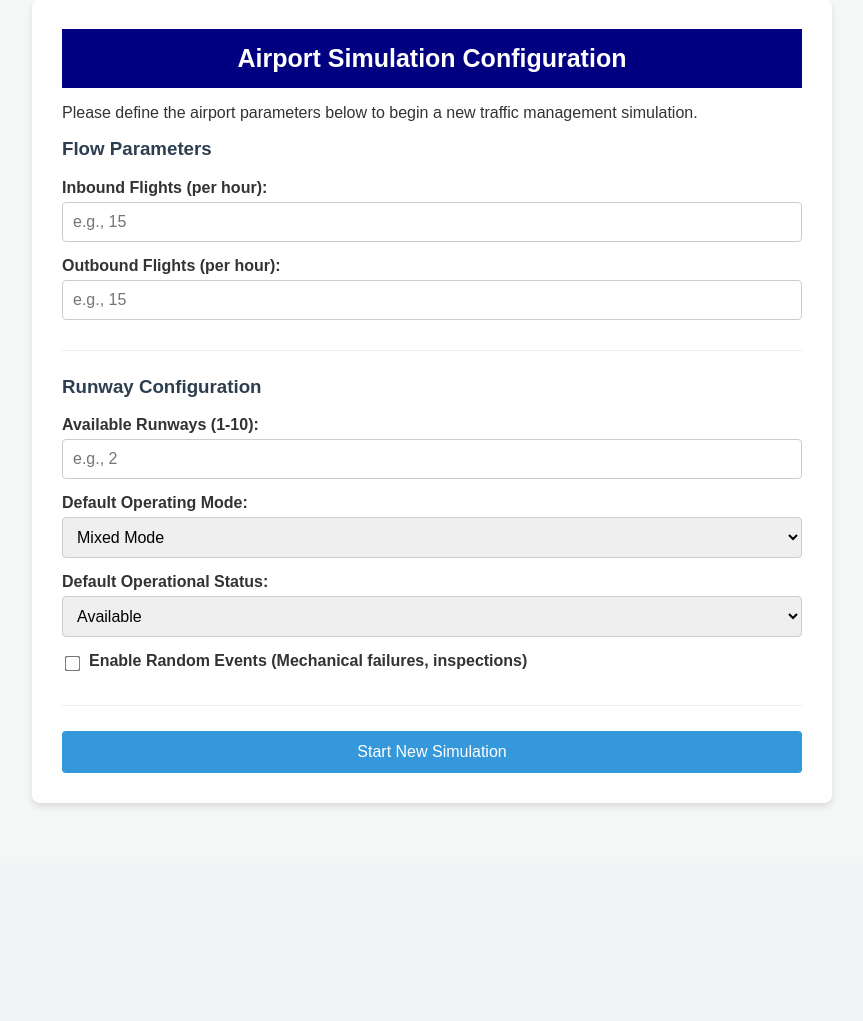
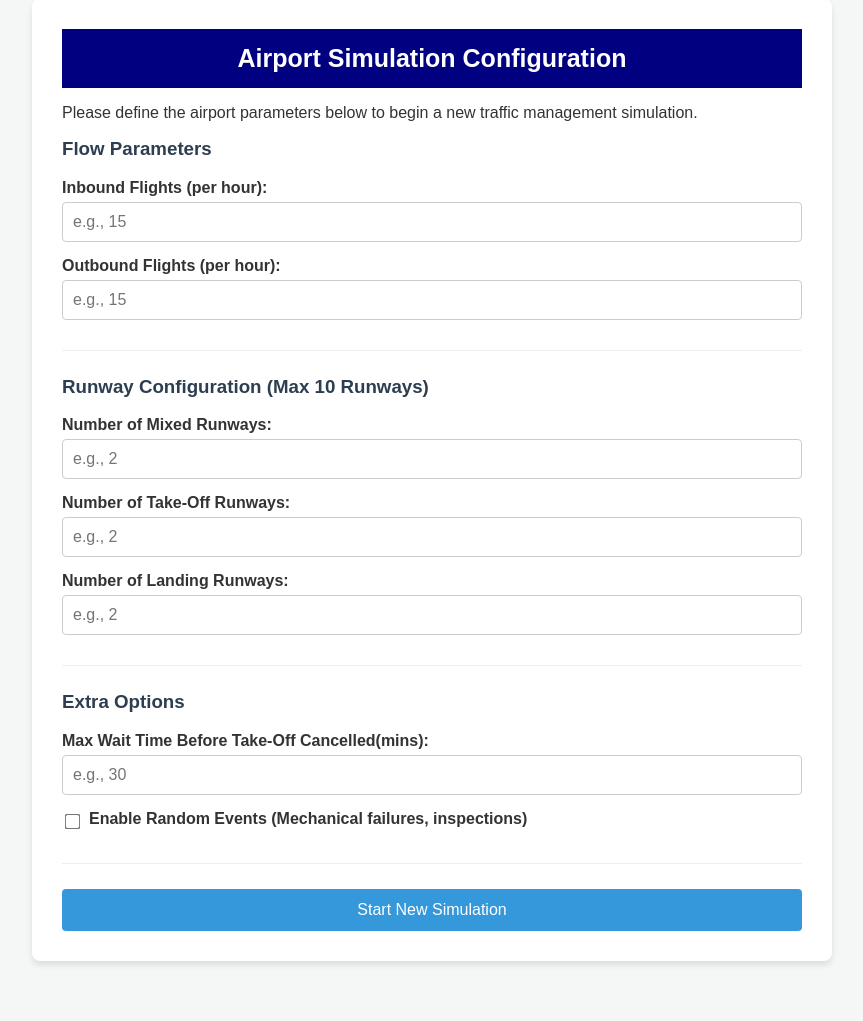
Before and after one commit to leolin25/CS261-Project, a Django app: page / in a window 1280 px wide. Shown: the part 181-1202 px from the top of the page, without its empty margins (208-1071 px from the left). Before the commit the page ends 988 px from the top, so only its background shows below. Run offline with Django 5.2, Linux system fonts and the light colour scheme.

Commit message:
Altered form and commented extra html in order to stress test

```diff
--- a/src/simulation/static/js/validation.js
+++ b/src/simulation/static/js/validation.js
@@ -3,34 +3,36 @@ document.addEventListener("DOMContentLoaded", function() {
     const errorContainer = document.getElementById('error-message');
 
     configForm.addEventListener('submit', function(event) {
-        // Очищаем предыдущие ошибки
+        // Clear previous errors
         errorContainer.style.display = 'none';
         errorContainer.textContent = '';
 
         let errorMsg = '';
 
-        // Получаем значения полей
+        // Get field values
         const inboundFlow = parseInt(document.getElementById('inbound_flow').value);
         const outboundFlow = parseInt(document.getElementById('outbound_flow').value);
-        const numRunways = parseInt(document.getElementById('num_runways').value);
+        const numRunways_mixed = parseInt(document.getElementById('num_runways_mixed').value);
+        const numRunways_to = parseInt(document.getElementById('num_runways_to').value);
+        const numRunways_la = parseInt(document.getElementById('num_runways_la').value);
 
-        // Правило 1: Защита от отрицательных потоков (Security/Robustness requirement)
+
+        //Protection against negative flows
         if (inboundFlow < 0 || outboundFlow < 0) {
             errorMsg = "Error: Flight flow rates per hour cannot be negative values.";
         }
 
-        // Правило 2: Ограничение количества полос (1-10)
-        else if (numRunways < 1 || numRunways > 10) {
+        // Limit the number of runways (1-10)
+        else if ((numRunways_mixed + numRunways_to + numRunways_la) < 1 || (numRunways_mixed + numRunways_to + numRunways_la) > 10) {
             errorMsg = "Error: The number of operational runways must be strictly between 1 and 10.";
         }
 
-        // Если есть ошибка, останавливаем отправку формы и показываем сообщение
+        // If an error exists, prevent form submission and display the message
         if (errorMsg !== '') {
-            event.preventDefault(); // Блокирует submit
+            event.preventDefault();
             errorContainer.textContent = errorMsg;
             errorContainer.style.display = 'block';
 
-            // Прокручиваем к сообщению об ошибке для удобства пользователя
             errorContainer.scrollIntoView({ behavior: 'smooth', block: 'center' });
         }
     });
--- a/src/simulation/templates/pages/home.html
+++ b/src/simulation/templates/pages/home.html
@@ -23,30 +23,28 @@
             </div>
 
             <div class="form-section">
-                <h3>Runway Configuration</h3>
+                <h3>Runway Configuration (Max 10 Runways)</h3>
                 <div class="form-group">
-                    <label for="num_runways">Available Runways (1-10):</label>
-                    <input type="number" id="num_runways" name="num_runways" min="1" max="10" required placeholder="e.g., 2">
+                    <label for="num_runways_mixed">Number of Mixed Runways:</label>
+                    <input type="number" id="num_runways_mixed" name="num_runways_mixed" min="0" max="10" required placeholder="e.g., 2">
+                </div>
+                <div class="form-group">
+                    <label for="num_runways_to">Number of Take-Off Runways:</label>
+                    <input type="number" id="num_runways_to" name="num_runways_to" min="0" max="10" required placeholder="e.g., 2">
+                </div>
+                <div class="form-group">
+                    <label for="num_runways_la">Number of Landing Runways:</label>
+                    <input type="number" id="num_runways_la" name="num_runways_la" min="0" max="10" required placeholder="e.g., 2">
+                </div>
+            </div>
+            <div class="form-section">
+                <h3>Extra Options</h3>
+
+                <div class="form-group">
+                    <label for="max_wait">Max Wait Time Before Take-Off Cancelled(mins):</label>
+                    <input type="number" id="max_wait" name="max_wait" min="0" max="10" required placeholder="e.g., 30">
                 </div>
 
-                <div class="form-group">
-                    <label for="runway_mode">Default Operating Mode:</label>
-                    <select id="runway_mode" name="runway_mode" required>
-                        <option value="landing">Landing Only</option>
-                        <option value="takeoff">Take-Off Only</option>
-                        <option value="mixed" selected>Mixed Mode</option>
-                    </select>
-                </div>
-
-                <div class="form-group">
-                    <label for="runway_status">Default Operational Status:</label>
-                    <select id="runway_status" name="runway_status" required>
-                        <option value="available" selected>Available</option>
-                        <option value="inspection">Runway Inspection</option>
-                        <option value="snow">Snow Clearance</option>
-                        <option value="equipment_failure">Equipment Failure</option>
-                    </select>
-                </div>
 
                 <div class="form-group checkbox-group">
                     <input type="checkbox" id="random_events" name="random_events">
```
Also changed, not shown: src/simulation/templates/pages/simulationtables.html (+12 -10 lines), src/simulation/migrations/0002_runconfig_alter_aircraft_id_alter_runstats_id_and_more.py (added).
